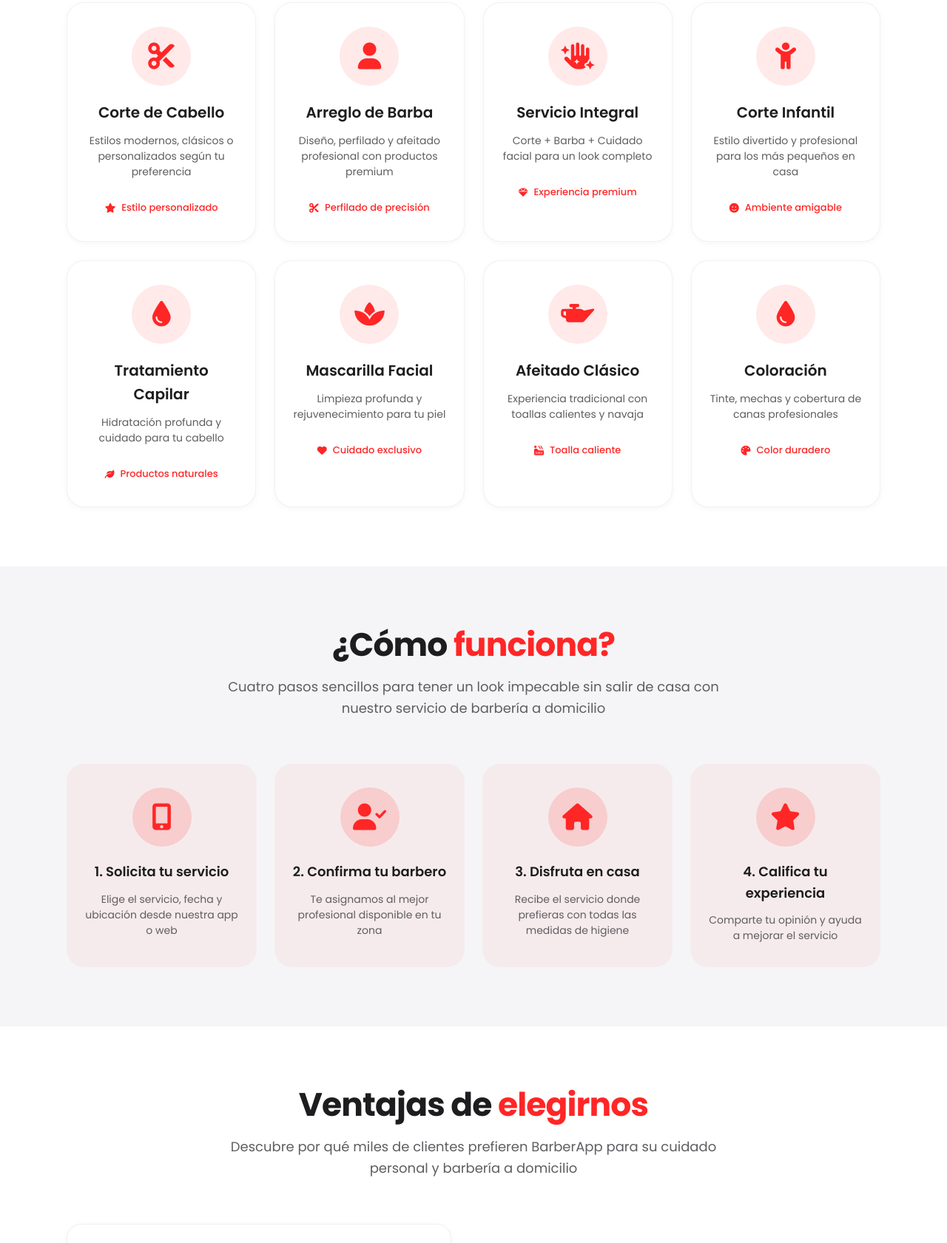
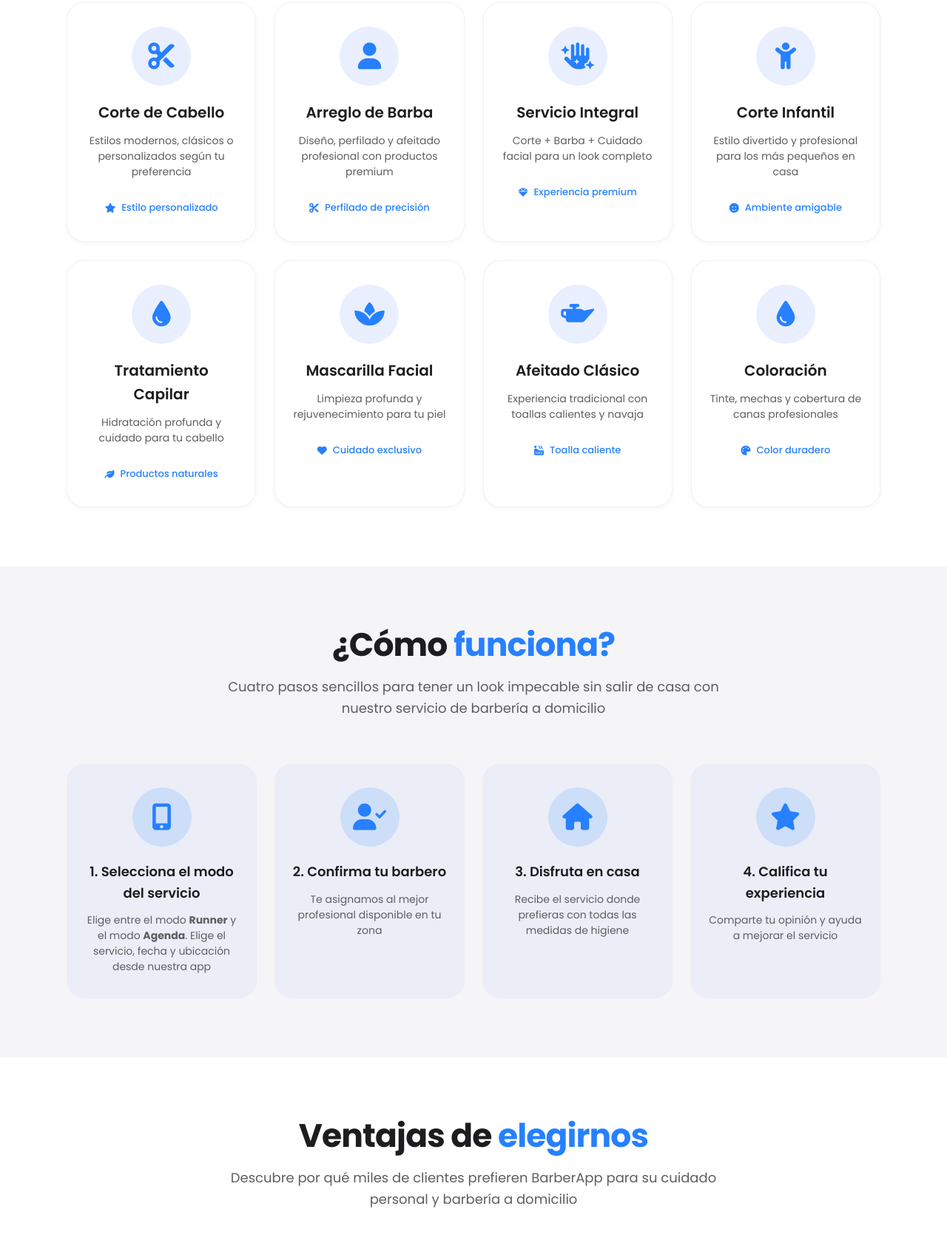
Before and after one commit to JonaEmmOfCruz/pbarberapp, a plain HTML site: page usuarios.html in a window 1280 px wide. Shown: the part 1119-2800 px from the top of the page at 74% size. Drawn offline with Linux system fonts and the light colour scheme.

Commit message:
Cambio de color en usuarios

```diff
--- a/css/usuarios.css
+++ b/css/usuarios.css
@@ -8,8 +8,8 @@
 }
 
 :root {
-    --primary-color: #FF2626;
-    --primary-dark: #d41e1e;
+    --primary-color: #2680ff;
+    --primary-dark: #1e6dd4;
     --secondary-color: #1e1e1e;
     --text-color: #2c2c2e;
     --text-secondary: #5e5e62;
@@ -17,7 +17,7 @@
     --white: #ffffff;
     --gray-apple: #f5f5f7;
     --text-dark: #1d1d1f;
-    --focus-ring: 0 0 0 3px rgba(255, 38, 38, 0.4);
+    --focus-ring: 0 0 0 3px rgba(38, 125, 255, 0.4);
     --shadow-sm: 0 2px 8px rgba(0, 0, 0, 0.04);
     --shadow-md: 0 10px 30px rgba(0, 0, 0, 0.08);
     --shadow-lg: 0 20px 40px rgba(0, 0, 0, 0.12);
@@ -457,7 +457,7 @@ section {
     width: 80px;
     height: 80px;
     margin: 0 auto 20px;
-    background: rgba(255, 38, 38, 0.1);
+    background: rgba(38, 103, 255, 0.1);
     border-radius: 50%;
     display: flex;
     align-items: center;
@@ -516,13 +516,13 @@ section {
 .step {
     text-align: center;
     padding: 32px 20px;
-    background: rgba(255, 38, 38, 0.05);
+    background: rgba(38, 103, 255, 0.05);
     border-radius: 24px;
     transition: all 0.3s ease;
 }
 
 .step:hover {
-    background: rgba(255, 38, 38, 0.1);
+    background: rgba(38, 92, 255, 0.1);
     transform: translateY(-4px);
 }
 
@@ -533,7 +533,7 @@ section {
     display: flex;
     align-items: center;
     justify-content: center;
-    background: rgba(255, 38, 38, 0.15);
+    background: rgba(38, 128, 255, 0.15);
     border-radius: 50%;
     transition: all 0.3s ease;
 }
@@ -780,7 +780,7 @@ section {
    ============================================ */
 .download-app {
     padding: 80px 0;
-    background: linear-gradient(135deg, #FF2626 0%, #d41e1e 50%, #b01818 100%);
+    background: linear-gradient(135deg, #2680ff 0%, #1e6dd4 50%, #1e6dd4 100%);
     color: var(--white);
     position: relative;
     overflow: hidden;
--- a/usuarios.html
+++ b/usuarios.html
@@ -69,7 +69,7 @@
         <div class="container">
             <div class="hero-wrapper">
                 <div class="hero-content">
-                    <h1>Tu barbero profesional <br> <span style="color: #FF2626;">llega a tu casa</span></h1>
+                    <h1>Tu barbero profesional <br> <span style="color: #2680ff;">llega a tu casa</span></h1>
                     <p>Olvídate de las filas y el tráfico. Los mejores barberos certificados te atienden donde estés,
                         cuando
                         lo necesites. Calidad profesional en la comodidad de tu hogar.</p>
@@ -105,7 +105,7 @@
     <!-- Servicios Destacados -->
     <section id="servicios" class="how-it-works">
         <div class="container">
-            <h2 class="section-title">Servicios <span style="color: #FF2626;">a tu medida</span></h2>
+            <h2 class="section-title">Servicios <span style="color: #2680ff;">a tu medida</span></h2>
             <p class="section-subtitle">
                 Elige entre una variedad de servicios profesionales de barbería a domicilio, todos en la comodidad de tu
                 hogar
@@ -206,7 +206,7 @@
     <!-- Cómo Funciona -->
     <section id="como-funciona" class="benefits">
         <div class="container">
-            <h2 class="section-title">¿Cómo <span style="color: #FF2626;">funciona?</span></h2>
+            <h2 class="section-title">¿Cómo <span style="color: #2680ff;">funciona?</span></h2>
             <p class="section-subtitle">
                 Cuatro pasos sencillos para tener un look impecable sin salir de casa con nuestro servicio de barbería a
                 domicilio
@@ -216,8 +216,8 @@
                     <div class="step-icon">
                         <i class="fas fa-mobile-alt" aria-hidden="true"></i>
                     </div>
-                    <h3>1. Solicita tu servicio</h3>
-                    <p>Elige el servicio, fecha y ubicación desde nuestra app o web</p>
+                    <h3>1. Selecciona el modo del servicio</h3>
+                    <p>Elige entre el modo <b>Runner</b> y el modo <b>Agenda</b>. Elige el servicio, fecha y ubicación  desde nuestra app</p>
                 </div>
                 <div class="step scroll-reveal delay-2">
                     <div class="step-icon">
@@ -247,7 +247,7 @@
     <!-- Beneficios para usuarios -->
     <section id="beneficios" class="how-it-works">
         <div class="container">
-            <h2 class="section-title">Ventajas de <span style="color: #FF2626;">elegirnos</span></h2>
+            <h2 class="section-title">Ventajas de <span style="color: #2680ff;">elegirnos</span></h2>
             <p class="section-subtitle">
                 Descubre por qué miles de clientes prefieren BarberApp para su cuidado personal y barbería a domicilio
             </p>
@@ -296,7 +296,7 @@
     <!-- Testimonios de clientes -->
     <section id="testimonios" class="testimonials">
         <div class="container">
-            <h2 class="section-title">Lo que dicen <span style="color: #FF2626;">nuestros clientes</span></h2>
+            <h2 class="section-title">Lo que dicen <span style="color: #2680ff;">nuestros clientes</span></h2>
             <p class="section-subtitle">Más de 5,000 clientes satisfechos confían en BarberApp para su barbería a
                 domicilio</p>
             <div class="testimonials-grid">
@@ -368,7 +368,7 @@
     <!-- Cobertura de ciudades -->
     <section class="coverage">
         <div class="container">
-            <h2 class="section-title">Disponible en <span style="color: #FF2626;">tu ciudad</span></h2>
+            <h2 class="section-title">Disponible en <span style="color: #2680ff;">tu ciudad</span></h2>
             <p class="section-subtitle">Estamos creciendo y llegando a más lugares. Conoce si ya estamos en tu zona para
                 servicio de barbería a domicilio.</p>
             <div class="cities-grid">
@@ -380,7 +380,7 @@
     <!-- CTA Final para usuarios -->
     <section class="cta-users">
         <div class="container">
-            <h2>¿Listo para lucir <span style="color: #FF2626;">impecable</span> sin salir de casa?</h2>
+            <h2>¿Listo para lucir <span style="color: #2680ff;">impecable</span> sin salir de casa?</h2>
             <p>Únete a los más de 5,000 clientes que ya disfrutan de la comodidad de BarberApp</p>
         </div>
     </section>
```
